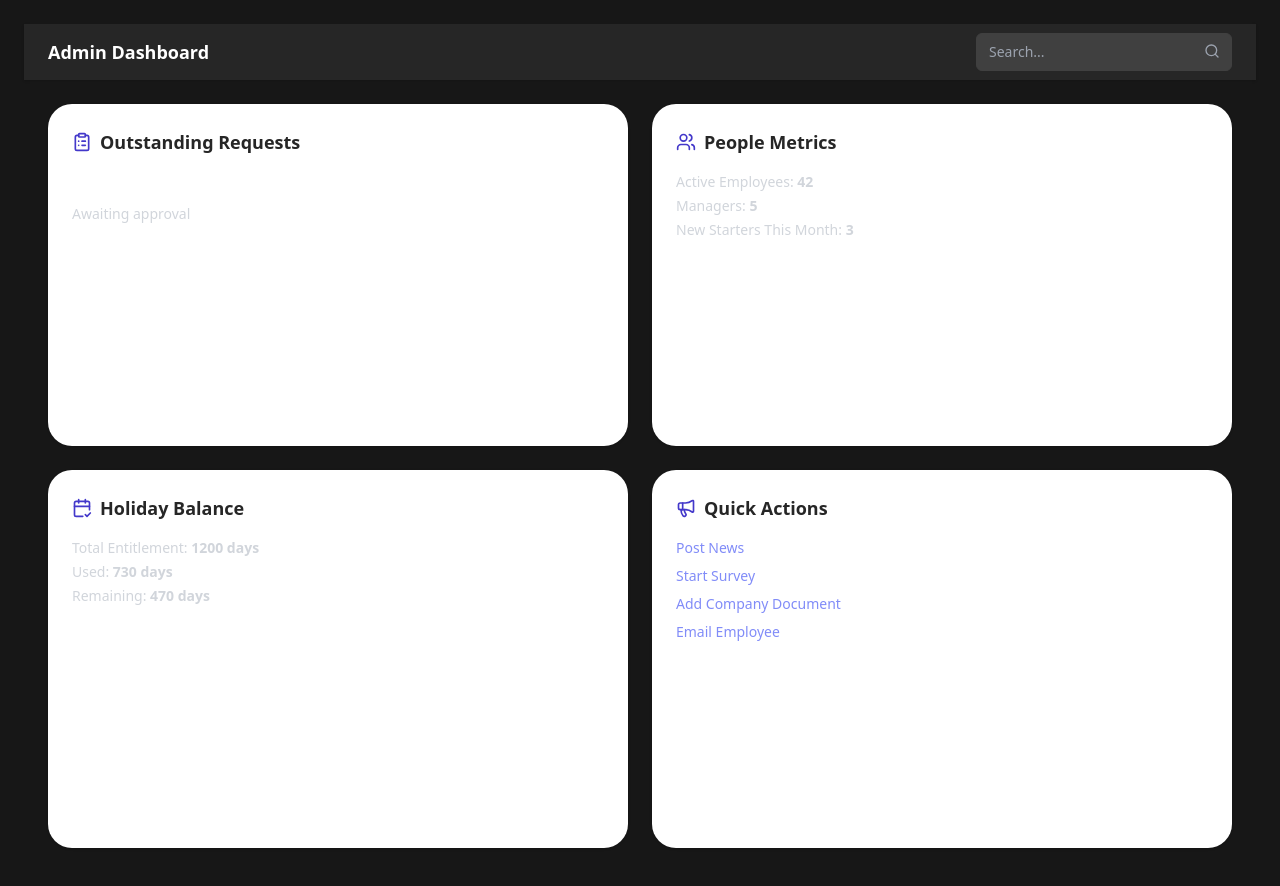
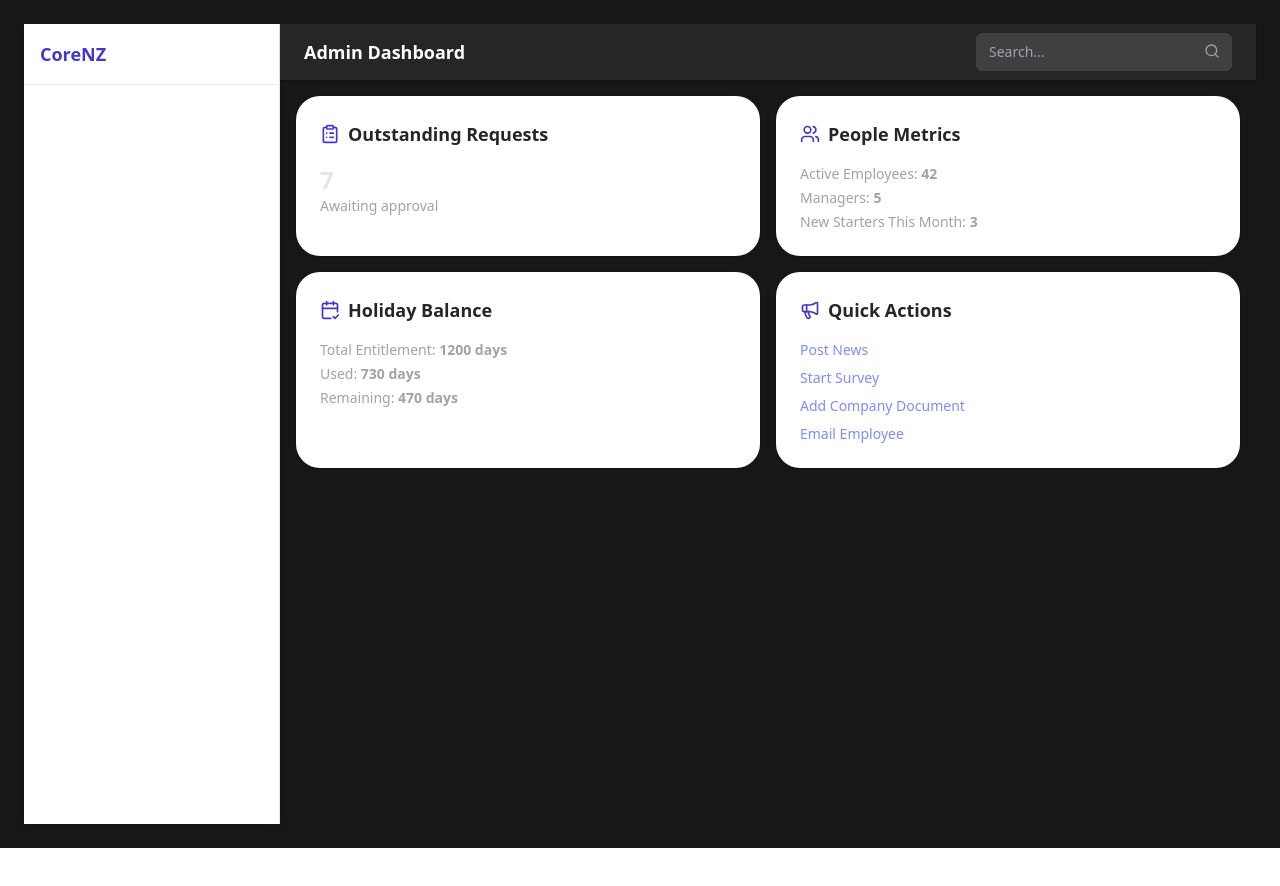
Before and after one commit to VacationReady/corenz-frontend, a Next.js app: page /dashboard/admin in a window 1280 px wide. Shown: the top 886 px of the page. After the commit the page ends 848 px from the top, so only its background shows below. Built offline with nearby package versions, Linux system fonts and the light colour scheme; no server answers.

Commit message:
style: improve admin sidebar spacing and reduce dashboard tile size

```diff
--- a/app/components/sidebars/AdminSidebar.tsx
+++ b/app/components/sidebars/AdminSidebar.tsx
@@ -1,71 +1,58 @@
-"use client";
+'use client';
 
 import Link from "next/link";
+import { useState } from "react";
 import {
   LayoutDashboard,
-  CheckCircle,
+  ClipboardCheck,
   Users,
-  FileBarChart,
-  CalendarDays,
-  Folder,
+  Calendar,
+  FileText,
+  Network,
+  ClipboardList,
   Megaphone,
   Settings,
-  Newspaper,
+  Menu,
+  X,
 } from "lucide-react";
 
 export default function AdminSidebar() {
+  const [collapsed, setCollapsed] = useState(false);
+
+  const toggleSidebar = () => setCollapsed(!collapsed);
+
   return (
-    <aside className="w-64 bg-neutral-900 text-white min-h-screen shadow-lg p-6">
-      <div className="mb-8 text-2xl font-bold tracking-wide">CoreNZ</div>
-      <nav>
-        <ul className="space-y-4 text-sm font-medium">
-          <li>
-            <Link href="/dashboard" className="flex items-center gap-2 hover:text-gray-300">
-              <LayoutDashboard size={18} /> Dashboard
-            </Link>
-          </li>
-          <li>
-            <Link href="/approvals" className="flex items-center gap-2 hover:text-gray-300">
-              <CheckCircle size={18} /> Approvals
-            </Link>
-          </li>
-          <li>
-            <Link href="/employees" className="flex items-center gap-2 hover:text-gray-300">
-              <Users size={18} /> Employees
-            </Link>
-          </li>
-          <li>
-            <Link href="/reports" className="flex items-center gap-2 hover:text-gray-300">
-              <FileBarChart size={18} /> Reports
-            </Link>
-          </li>
-          <li>
-            <Link href="/calendar" className="flex items-center gap-2 hover:text-gray-300">
-              <CalendarDays size={18} /> Calendar
-            </Link>
-          </li>
-          <li>
-            <Link href="/documents" className="flex items-center gap-2 hover:text-gray-300">
-              <Folder size={18} /> Documents
-            </Link>
-          </li>
-          <li>
-            <Link href="/surveys" className="flex items-center gap-2 hover:text-gray-300">
-              <Megaphone size={18} /> Surveys
-            </Link>
-          </li>
-          <li>
-            <Link href="/news" className="flex items-center gap-2 hover:text-gray-300">
-              <Newspaper size={18} /> News
-            </Link>
-          </li>
-          <li>
-            <Link href="/settings" className="flex items-center gap-2 hover:text-gray-300">
-              <Settings size={18} /> Settings
-            </Link>
-          </li>
+    <div className={`h-screen bg-white shadow-md border-r transition-all duration-300 ${collapsed ? 'w-16' : 'w-64'}`}>
+      <div className="flex items-center justify-between px-4 py-4 border-b">
+        <h1 className={`font-bold text-indigo-700 text-lg transition-opacity duration-200 ${collapsed ? 'opacity-0 w-0' : 'opacity-100'}`}>CoreNZ</h1>
+        <button onClick={toggleSidebar}>
+          {collapsed ? <Menu className="w-5 h-5" /> : <X className="w-5 h-5" />}
+        </button>
+      </div>
+      <nav className="flex-1 mt-4">
+        <ul className="space-y-3 text-sm font-medium px-1">
+          <SidebarLink href="/dashboard/admin" icon={<LayoutDashboard size={18} />} label="Dashboard" collapsed={collapsed} />
+          <SidebarLink href="/dashboard/approvals" icon={<ClipboardCheck size={18} />} label="Approvals" collapsed={collapsed} />
+          <SidebarLink href="/employees" icon={<Users size={18} />} label="Employees" collapsed={collapsed} />
+          <SidebarLink href="/calendar" icon={<Calendar size={18} />} label="Calendar" collapsed={collapsed} />
+          <SidebarLink href="/documents" icon={<FileText size={18} />} label="Documents" collapsed={collapsed} />
+          <SidebarLink href="/org-chart" icon={<Network size={18} />} label="Org Chart" collapsed={collapsed} />
+          <SidebarLink href="/surveys" icon={<ClipboardList size={18} />} label="Surveys" collapsed={collapsed} />
+          <SidebarLink href="/news" icon={<Megaphone size={18} />} label="News" collapsed={collapsed} />
+          <SidebarLink href="/settings" icon={<Settings size={18} />} label="Settings" collapsed={collapsed} />
         </ul>
       </nav>
-    </aside>
+    </div>
   );
 }
+
+function SidebarLink({ href, icon, label, collapsed }: { href: string, icon: React.ReactNode, label: string, collapsed: boolean }) {
+  return (
+    <li>
+      <Link href={href} className="flex items-center gap-3 px-3 py-2 rounded hover:bg-gray-100 transition-all">
+        {icon}
+        {!collapsed && <span className="truncate">{label}</span>}
+      </Link>
+    </li>
+  );
+}
--- a/app/dashboard/admin/page.tsx
+++ b/app/dashboard/admin/page.tsx
@@ -1,6 +1,7 @@
 'use client';
 
 import { DashboardWidget } from "@/components/ui/DashboardWidget";
+import AdminSidebar from "../../components/sidebars/AdminSidebar";
 import Link from "next/link";
 import {
   ClipboardList,
@@ -12,10 +13,16 @@ import {
 
 export default function AdminDashboardPage() {
   return (
+    <div className="flex min-h-screen bg-neutral-900 text-white">
+
+      {/* Sidebar */}
+      <AdminSidebar />
+
+      {/* Main content */}
       <div className="flex flex-col flex-1">
         {/* Header */}
         <header className="w-full h-14 bg-neutral-800 flex items-center justify-between px-6 shadow">
-        <h1 className="text-lg font-semibold text-white">Admin Dashboard</h1>
+          <h1 className="text-lg font-semibold">Admin Dashboard</h1>
           <div className="relative w-64">
             <input
               type="text"
@@ -27,15 +34,15 @@ export default function AdminDashboardPage() {
         </header>
 
         {/* Grid */}
-      <main className="flex-1 p-6">
-        <div className="grid grid-cols-1 md:grid-cols-2 gap-6 h-full min-h-[calc(100vh-3.5rem)]">
+        <main className="flex-1 p-4">
+          <div className="grid grid-cols-1 md:grid-cols-2 gap-4">
             <DashboardWidget title="Outstanding Requests" icon={ClipboardList}>
-            <p className="text-2xl font-semibold text-white">7</p>
-            <p className="text-sm text-gray-300">Awaiting approval</p>
+              <p className="text-2xl font-semibold text-neutral-200">7</p>
+              <p className="text-sm text-neutral-400">Awaiting approval</p>
             </DashboardWidget>
 
             <DashboardWidget title="People Metrics" icon={Users}>
-            <ul className="space-y-1 text-sm text-gray-300">
+              <ul className="space-y-1 text-sm text-neutral-400">
                 <li>Active Employees: <strong>42</strong></li>
                 <li>Managers: <strong>5</strong></li>
                 <li>New Starters This Month: <strong>3</strong></li>
@@ -43,7 +50,7 @@ export default function AdminDashboardPage() {
             </DashboardWidget>
 
             <DashboardWidget title="Holiday Balance" icon={CalendarCheck2}>
-            <ul className="space-y-1 text-sm text-gray-300">
+              <ul className="space-y-1 text-sm text-neutral-400">
                 <li>Total Entitlement: <strong>1200 days</strong></li>
                 <li>Used: <strong>730 days</strong></li>
                 <li>Remaining: <strong>470 days</strong></li>
@@ -51,7 +58,7 @@ export default function AdminDashboardPage() {
             </DashboardWidget>
 
             <DashboardWidget title="Quick Actions" icon={Megaphone}>
-            <ul className="space-y-2 text-sm text-gray-300">
+              <ul className="space-y-2 text-sm text-neutral-400">
                 <li><Link href="#" className="text-indigo-400 hover:underline">Post News</Link></li>
                 <li><Link href="#" className="text-indigo-400 hover:underline">Start Survey</Link></li>
                 <li><Link href="#" className="text-indigo-400 hover:underline">Add Company Document</Link></li>
@@ -61,5 +68,6 @@ export default function AdminDashboardPage() {
           </div>
         </main>
       </div>
+    </div>
   );
 }
```
Lines whose indentation alone changed are shown as unchanged.
